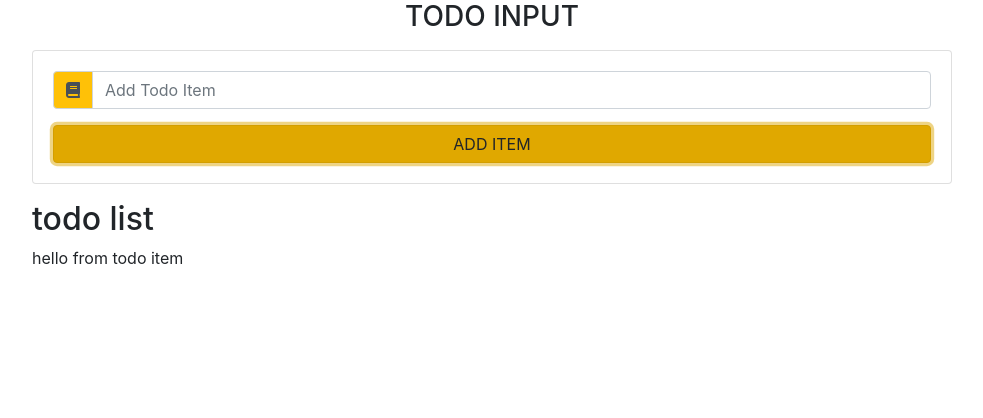
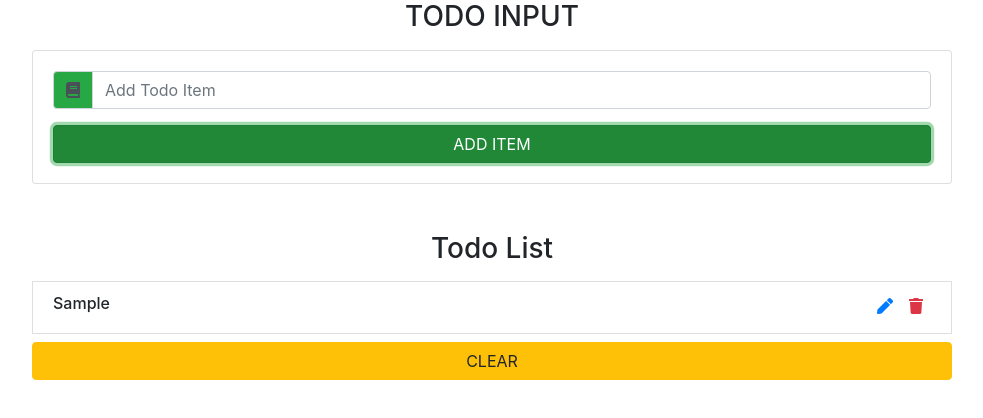
Before and after one commit to hamzahalilovic/todo-list-react, a React (Create React App) app: page / in a window 1280 px wide. Both pictures are taken after typing "Sample" into the empty fields and a click on the button "ADD ITEM". Shown: the top 418 px of the page, without its empty margins (148-1131 px from the left). Built offline with nearby package versions, Linux system fonts and the light colour scheme.

Commit message:
handle edit and delete

```diff
--- a/src/App.js
+++ b/src/App.js
@@ -28,15 +28,12 @@ class App extends Component {
 
     const updatedItems = [...this.state.items, newItem];
 
-    this.setState(
-      {
-        items: updatedItems,
-        item: "",
-        id: uuidv4(),
-        editItem: false,
-      },
-      () => console.log(this.state)
-    );
+    this.setState({
+      items: updatedItems,
+      item: "",
+      id: uuidv4(),
+      editItem: false,
+    });
   };
   clearList = () => {
     console.log("clear list");
--- a/src/components/TodoInput.js
+++ b/src/components/TodoInput.js
@@ -9,7 +9,7 @@ export default class TodoInput extends Component {
         <form onSubmit={handleSubmit}>
           <div className="input-group">
             <div className="input-group-prepend">
-              <div className="input-group-text bg-warning text-black">
+              <div className="input-group-text bg-success text-black">
                 <i className="fas fa-book"></i>
               </div>
             </div>
@@ -21,7 +21,7 @@ export default class TodoInput extends Component {
             onChange={handleChange}
             />
           </div>
-          <button type="submit" className="btn btn-block btn-warning mt-3 text-uppercase">Add item</button>
+          <button type="submit" className="btn btn-block btn-success mt-3 text-uppercase">Add item</button>
         </form>
       </div>
     );
--- a/src/components/TodoItem.js
+++ b/src/components/TodoItem.js
@@ -1,11 +1,20 @@
-import React, { Component } from 'react'
+import React, { Component } from "react";
 
 export default class TodoItem extends Component {
-    render() {
-        return (
-            <div>
-                hello from todo item
-            </div>
-        )
-    }
+  render() {
+    const { title, handleDelete, handleEdit } = this.props;
+    return (
+      <li className="list-group-item text-capitalize d-flex justify-content-between my-2">
+        <h6>{title}</h6>
+        <div className="todo-icon">
+          <span className="mx-2 text-primary" onClick={handleEdit}>
+            <i className="fas fa-pen"></i>
+          </span>
+          <span className="mx-2 text-danger" onClick={handleDelete}>
+            <i className="fas fa-trash"></i>
+          </span>
+        </div>
+      </li>
+    );
+  }
 }
--- a/src/components/TodoList.js
+++ b/src/components/TodoList.js
@@ -1,13 +1,28 @@
-import React, { Component } from 'react'
-import Item from "./TodoItem"
+import React, { Component } from "react";
+import TodoItem from "./TodoItem";
 
 export default class TodoList extends Component {
-    render() {
-        return (
-            <section>
-                <h2>todo list</h2>
-                <Item/>
-            </section>
-        )
-    }
+  render() {
+    const { items, clearList, handleDelete, handleEdit } = this.props;
+    return (
+      <ul className="list-group my-5">
+        <h3 className="text-capitalize text-center">todo list</h3>
+        {items.map((item) => {
+          return (
+            <TodoItem
+              key={item.id}
+              title={item.title}
+              handleDelete={() => handleDelete(item.id)}
+              handleEdit={() => handleEdit(item.id)}
+            />
+          );
+        })}
+        <button
+          type="button"
+          className="btn btn-warning btn-block text-uppercase mt-7"
+          onClick={clearList}
+        >clear</button>
+      </ul>
+    );
+  }
 }
```
